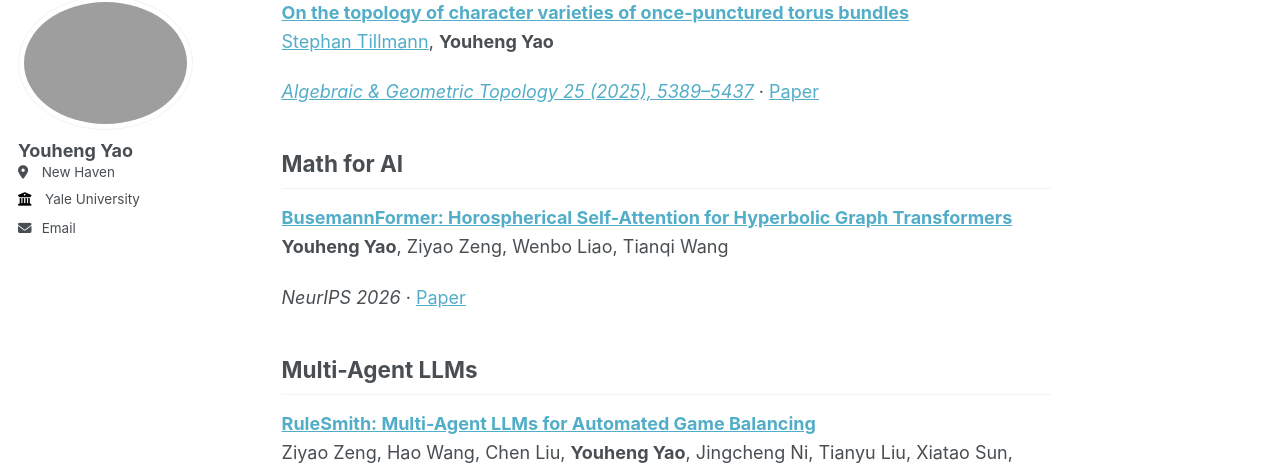
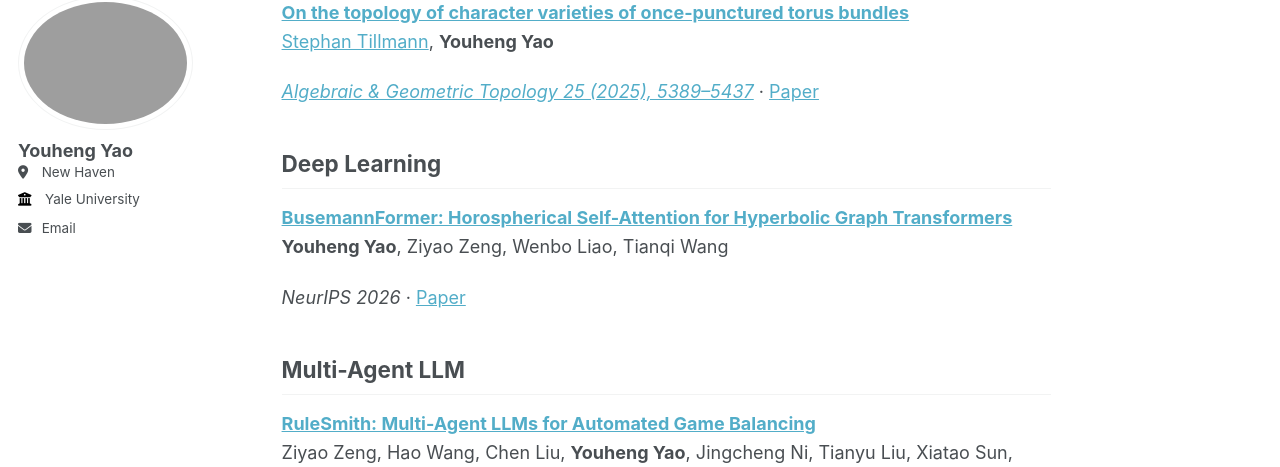
Before and after one commit to LionelYao/LionelYao.github.io, a Jekyll site: the page built from _pages/about.md, in a window 1280 px wide and 900 px high, scrolled down 1045 px. Shown: the part 110-577 px from the top of the window. Built offline with Jekyll 4.4.1, drawn with Linux system fonts in a browser that asks for light colours; a script that is not in the unit is left out.

Commit message:
Group AI publications under Deep Learning and Multi-Agent LLM

```diff
--- a/_config.yml
+++ b/_config.yml
@@ -77,10 +77,10 @@ author:
 publication_category:
   mathematics:
     title: 'Mathematics'
-  math-for-ai:
-    title: 'Math for AI'
+  deep-learning:
+    title: 'Deep Learning'
   multi-agent-llms:
-    title: 'Multi-Agent LLMs'
+    title: 'Multi-Agent LLM'
 
 # Site Settings
 teaser                   :  # filename of teaser fallback teaser image placed in /images/, .e.g. "500x300.png"
```
Also changed, not shown: _publications/busemannformer.md (+1 -1 lines).
